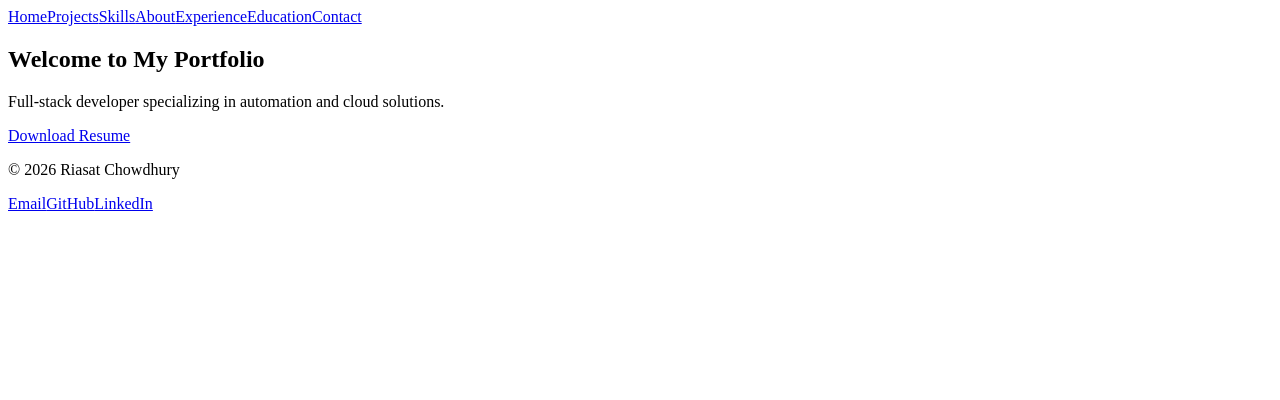
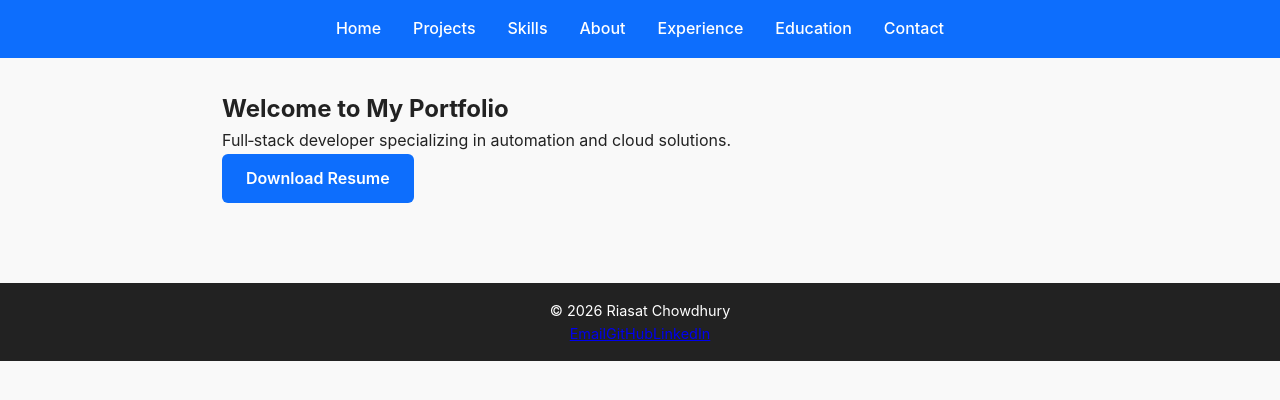
Before and after one commit to rchowd9/personal-portfolio, a React (Vite) app: page / in a window 1280 px wide. Shown: the top 400 px of the page. Built offline with nearby package versions, Linux system fonts and the light colour scheme.

Commit message:
fix index.html script tag entry point

```diff
--- /dev/null
+++ b/src/index.css
@@ -0,0 +1,66 @@
+/* ===== Global Reset ===== */
+* {
+  margin: 0;
+  padding: 0;
+  box-sizing: border-box;
+}
+
+/* ===== Body Styling ===== */
+body {
+  font-family: "Inter", "Segoe UI", Roboto, Helvetica, Arial, sans-serif;
+  background-color: #f9f9f9;
+  color: #222;
+  line-height: 1.6;
+}
+
+/* ===== Header ===== */
+header {
+  background-color: #0d6efd;
+  color: #fff;
+  padding: 1rem 2rem;
+  text-align: center;
+}
+
+header a {
+  color: #fff;
+  margin: 0 1rem;
+  text-decoration: none;
+  font-weight: 500;
+}
+
+header a:hover {
+  text-decoration: underline;
+}
+
+/* ===== Main Content ===== */
+section {
+  padding: 2rem;
+  max-width: 900px;
+  margin: 0 auto;
+}
+
+/* ===== Resume Button ===== */
+.resume-btn {
+  display: inline-block;
+  background-color: #0d6efd;
+  color: #fff;
+  padding: 0.75rem 1.5rem;
+  border-radius: 6px;
+  text-decoration: none;
+  font-weight: 600;
+  transition: background-color 0.3s ease;
+}
+
+.resume-btn:hover {
+  background-color: #0b5ed7;
+}
+
+/* ===== Footer ===== */
+footer {
+  background-color: #222;
+  color: #fff;
+  text-align: center;
+  padding: 1rem;
+  margin-top: 3rem;
+  font-size: 0.9rem;
+}
--- a/src/main.jsx
+++ b/src/main.jsx
@@ -1,6 +1,7 @@
 import React from "react";
 import ReactDOM from "react-dom/client";
 import App from "./App.jsx";
+import "./index.css";
 
 // Mount React app to the #root div in index.html
 ReactDOM.createRoot(document.getElementById("root")).render(
```
